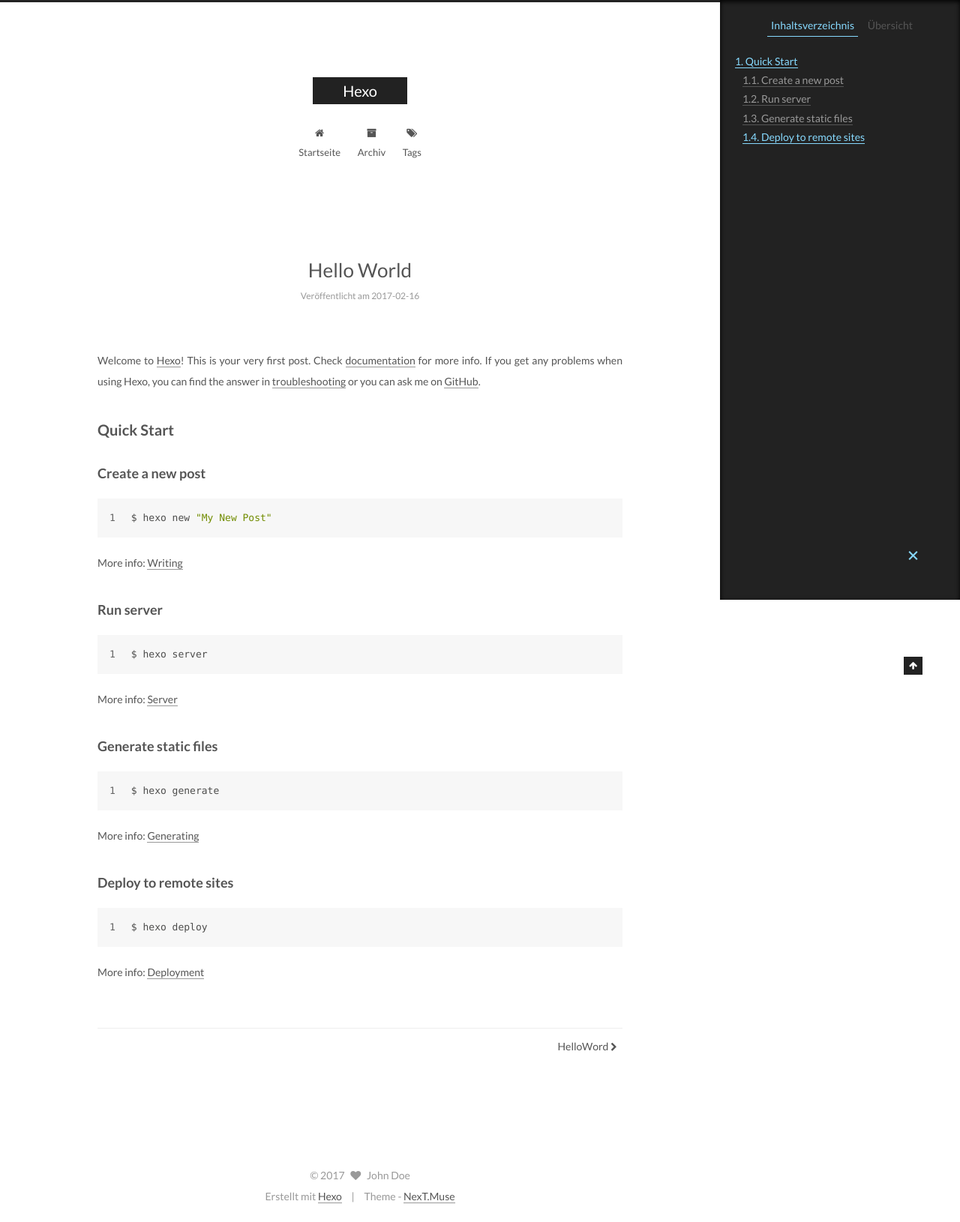
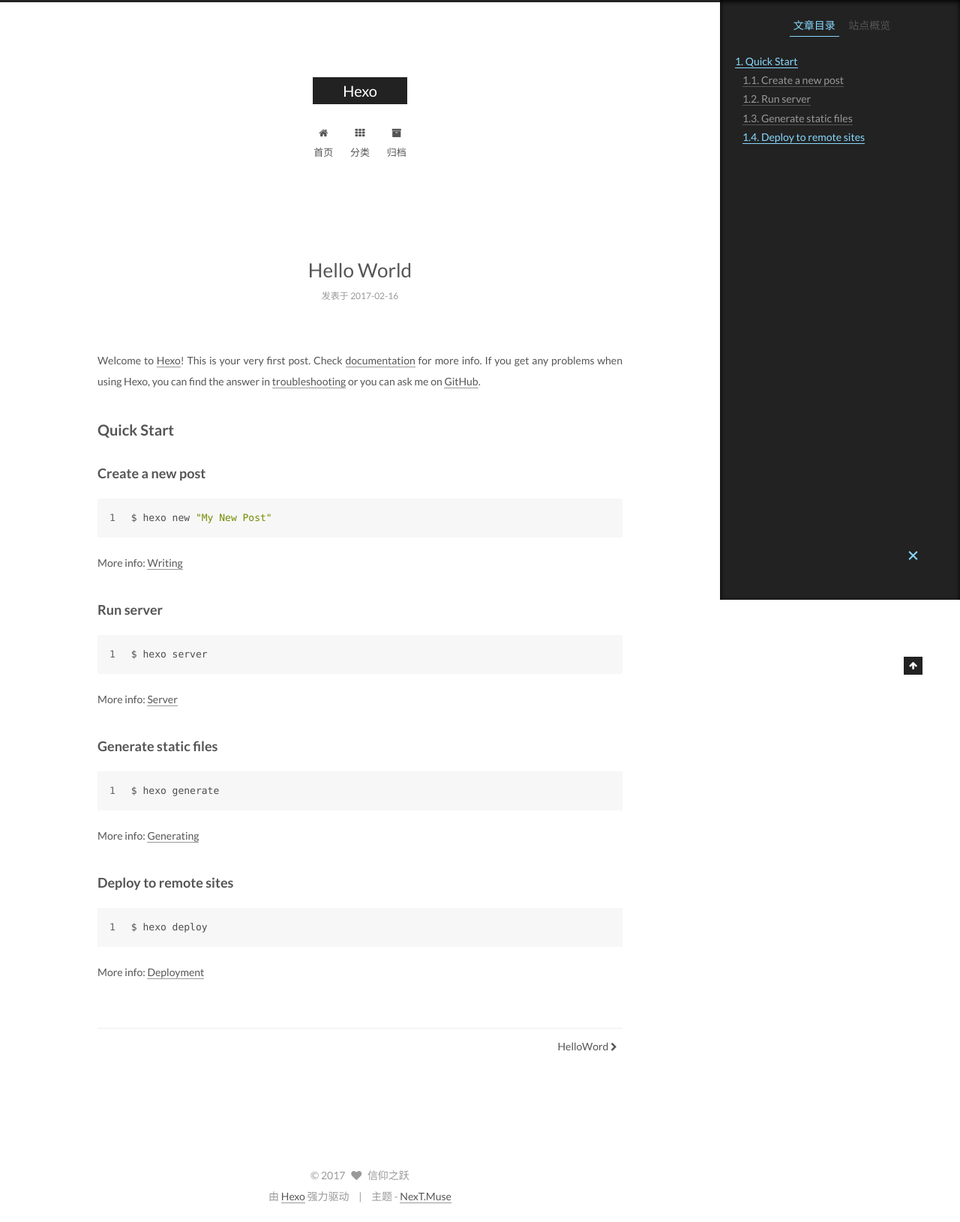
Before and after one commit to SealedWithAKiss/SealedWithAKiss.github.io, a plain HTML site: page 2017/02/16/hello-world/index.html in a window 1280 px wide. Shown: the whole page at 75% size. Drawn offline with Linux system fonts and the light colour scheme.

Commit message:
Site updated: 2017-02-16 04:17:57

```diff
--- a/2017/02/16/hello-world/index.html
+++ b/2017/02/16/hello-world/index.html
@@ -109,7 +109,7 @@
     motion: true,
     duoshuo: {
       userId: 0,
-      author: 'Author'
+      author: '博主'
     }
   };
 </script>
@@ -117,7 +117,7 @@
   <title> Hello World | Hexo </title>
 </head>
 
-<body itemscope itemtype="http://schema.org/WebPage" lang="">
+<body itemscope itemtype="http://schema.org/WebPage" lang="zh-Hans">
 
 
 
@@ -172,7 +172,17 @@
 
               <i class="menu-item-icon fa fa-fw fa-home"></i> <br />
 
-            Startseite
+            首页
+          </a>
+        </li>
+
+
+        <li class="menu-item menu-item-categories">
+          <a href="/categories" rel="section">
+
+              <i class="menu-item-icon fa fa-fw fa-th"></i> <br />
+
+            分类
           </a>
         </li>
 
@@ -182,17 +192,7 @@
 
               <i class="menu-item-icon fa fa-fw fa-archive"></i> <br />
 
-            Archiv
-          </a>
-        </li>
-
-
-        <li class="menu-item menu-item-tags">
-          <a href="/tags" rel="section">
-
-              <i class="menu-item-icon fa fa-fw fa-tags"></i> <br />
-
-            Tags
+            归档
           </a>
         </li>
 
@@ -245,7 +245,7 @@
             <span class="post-meta-item-icon">
               <i class="fa fa-calendar-o"></i>
             </span>
-            <span class="post-meta-item-text">Veröffentlicht am</span>
+            <span class="post-meta-item-text">发表于</span>
             <time itemprop="dateCreated" datetime="2017-02-16T00:43:20+08:00" content="2017-02-16">
               2017-02-16
             </time>
@@ -362,10 +362,10 @@
 
         <ul class="sidebar-nav motion-element">
           <li class="sidebar-nav-toc sidebar-nav-active" data-target="post-toc-wrap" >
-            Inhaltsverzeichnis
+            文章目录
           </li>
           <li class="sidebar-nav-overview" data-target="site-overview">
-            Übersicht
+            站点概览
           </li>
         </ul>
 
@@ -374,15 +374,15 @@
         <div class="site-author motion-element" itemprop="author" itemscope itemtype="http://schema.org/Person">
           <img class="site-author-image" itemprop="image"
                src="/images/avatar.gif"
-               alt="John Doe" />
-          <p class="site-author-name" itemprop="name">John Doe</p>
-          <p class="site-description motion-element" itemprop="description"></p>
+               alt="信仰之跃" />
+          <p class="site-author-name" itemprop="name">信仰之跃</p>
+          <p class="site-description motion-element" itemprop="description">其实并不难，是你太悲观</p>
         </div>
         <nav class="site-state motion-element">
           <div class="site-state-item site-state-posts">
             <a href="/archives">
               <span class="site-state-item-count">2</span>
-              <span class="site-state-item-name">Artikel</span>
+              <span class="site-state-item-name">日志</span>
             </a>
           </div>
 
@@ -436,15 +436,15 @@
   <span class="with-love">
     <i class="fa fa-heart"></i>
   </span>
-  <span class="author" itemprop="copyrightHolder">John Doe</span>
+  <span class="author" itemprop="copyrightHolder">信仰之跃</span>
 </div>
 
 <div class="powered-by">
-  Erstellt mit  <a class="theme-link" href="http://hexo.io">Hexo</a>
+  由 <a class="theme-link" href="http://hexo.io">Hexo</a> 强力驱动
 </div>
 
 <div class="theme-info">
-  Theme -
+  主题 -
   <a class="theme-link" href="https://github.com/iissnan/hexo-theme-next">
     NexT.Muse
   </a>
--- a/css/main.css
+++ b/css/main.css
@@ -1548,7 +1548,7 @@
   width: 4px;
   height: 4px;
   border-radius: 50%;
-  background: #0bec6e;
+  background: #ff3614;
 }
 .links-of-blogroll {
   font-size: 13px;
```
Also changed, not shown: 2017/02/16/HelloWord/index.html (+25 -25 lines), archives/2017/02/index.html (+26 -23 lines), archives/2017/index.html (+26 -23 lines), archives/index.html (+26 -23 lines), index.html (+26 -23 lines).
